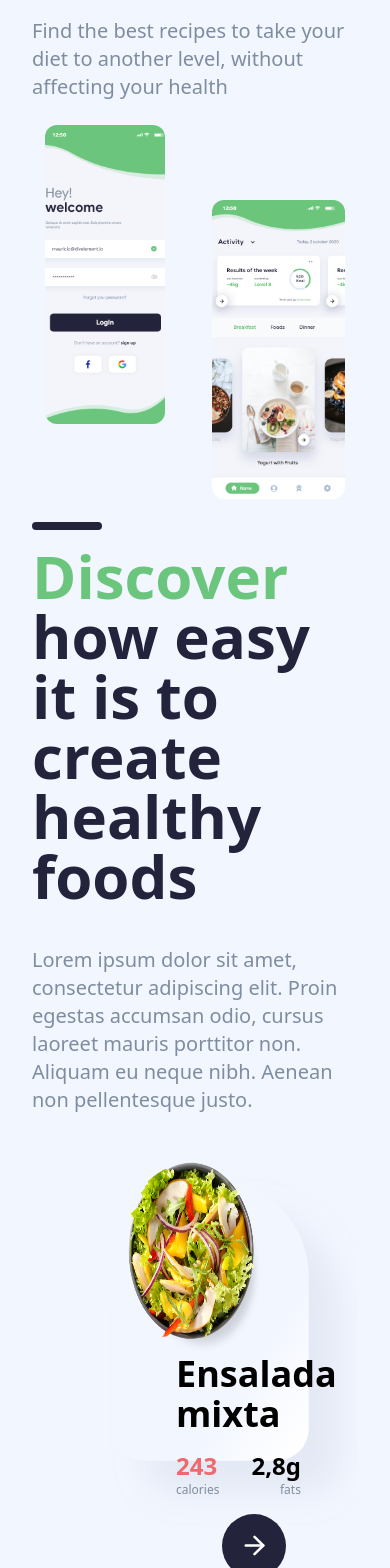
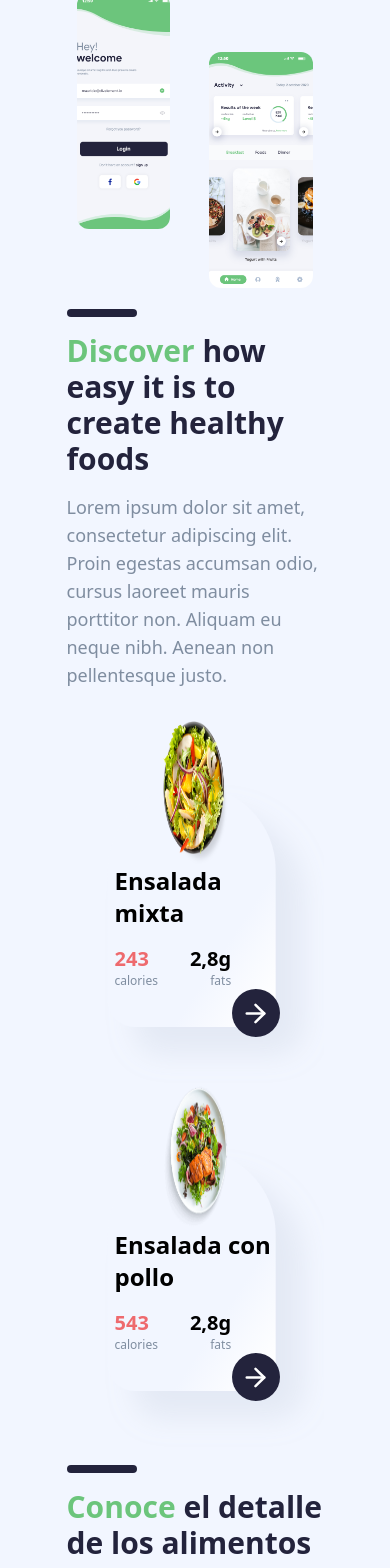
Before and after one commit to jonassarcilla/daietto, a Next.js app: page / in a window 390 px wide. Shown: the part 420-1988 px from the top of the page. Built offline with nearby package versions, Linux system fonts and the light colour scheme.

Commit message:
optimize for smaller mobile size

```diff
--- a/src/components/Footer.js
+++ b/src/components/Footer.js
@@ -2,9 +2,9 @@ import React from 'react'
 
 const Footer = () => {
     return (
-        <footer className="relative flex flex-col container mx-auto px-8 max-w-screen-sm items-center">
+        <footer className="relative flex flex-col container mx-auto px-8 items-center">
             <div className="text-center py-8">
-                <h2 className="font-bold text-5xl flex-auto justify-center items-center py-6">
+                <h2 className="font-bold text-4xl flex-auto justify-center items-center py-6">
                     <a href="/" className="flex flex-row flex-wrap gap-x-6 items-center text-accent">
                         <img src="/assets/daietto_footer_logo.svg" alt="Daeitto" />
                         <span>Daeitto</span>
@@ -26,7 +26,7 @@ const Footer = () => {
             </div>
 
             <div className="pt-6 pb-24">
-                <p className="text-tertiary text-xl">© 2021 Daietto Derechos Reservados.</p>
+                <p className="text-tertiary text-sm">© 2021 Daietto Derechos Reservados.</p>
             </div>
         </footer>
     )
--- a/src/components/Header.js
+++ b/src/components/Header.js
@@ -2,7 +2,7 @@ import React from 'react'
 
 const Header = () => {
     return (
-        <header className="container mx-auto px-8 py-8 flex flex-row flex-wrap gap-x-2 items-center max-w-screen-sm">
+        <header className="container mx-auto px-8 py-8 flex flex-row flex-wrap gap-x-2 items-center">
             <h1 className="font-bold text-2xl flex-auto">
                 <a href="/" className="flex flex-row flex-wrap gap-x-2 items-center text-accent">
                     <img src="/assets/daeitto_mobile_logo.svg" alt="Daeitto" />
--- a/src/components/Main.js
+++ b/src/components/Main.js
@@ -3,25 +3,25 @@ import Image from 'next/image'
 
 const Main = () => {
     return (
-        <main className="relative flex flex-col container mx-auto px-8 max-w-screen-sm">
+        <main className="relative flex flex-col container mx-auto px-8">
             {/* Hero Section */}
            <section className="flex flex-col">
                 <div className="flex flex-col">
                     <div>
                         <img src="/assets/top_divider.svg" alt="Daeitto - Top divider" />
-                        <h3 className="text-muted text-xl py-4">
+                        <h3 className="text-muted text-lg py-4">
                             The diet app, perfect for you
                         </h3>
                     </div>
 
                     <div>
-                        <h2 className="text-accent text-6xl font-bold">
+                        <h2 className="text-accent text-3xl font-bold">
                             <strong className="text-primary">Delicious </strong>
                             healthy food recipes
                         </h2>
                     </div>
                     <div>
-                        <p className="text-muted text-xl py-6">Find the best recipes to take your diet to another level, without affecting your health</p>
+                        <p className="text-muted text-lg py-6">Find the best recipes to take your diet to another level, without affecting your health</p>
                     </div>
                 </div>
 
@@ -42,63 +42,55 @@ const Main = () => {
 
            {/* Feature 1 */}
            <section className="z-10 grid grid-cols-1">
-                <div className="my-4">
+                <div className="mt-4 mb-8">
                     <img src="/assets/top_divider.svg" alt="Daeitto - Top divider" />
-                    <h2 className="text-accent text-6xl font-bold my-4">
+                    <h2 className="text-accent text-3xl font-bold my-4">
                         <strong className="text-primary">Discover </strong>
                         how easy it is to create healthy foods
                     </h2>
-                    <p className="text-muted text-xl pt-6">Lorem ipsum dolor sit amet, consectetur adipiscing elit. Proin egestas accumsan odio, cursus laoreet mauris porttitor non. Aliquam eu neque nibh. Aenean non pellentesque justo.</p>
+                    <p className="text-muted text-lg">Lorem ipsum dolor sit amet, consectetur adipiscing elit. Proin egestas accumsan odio, cursus laoreet mauris porttitor non. Aliquam eu neque nibh. Aenean non pellentesque justo.</p>
                 </div>
 
                 <div>
-                    <div className="h-full relative overflow-hidden py-8">
-                        <div className="">
+                    <div className="h-full relative overflow-hidden">
+                        <div className="bg-recipe-bg pb-12">
                             <div className="relative z-10 flex flex-col justify-center justify-items-center items-center mx-24">
-                                <img className="w-48 h-48 rounded-full" src="/assets/recipe_1.png" alt="Daietto - Recipe 1" width="250" height="250"/>
+                                <img className="w-36 h-36 rounded-full" src="/assets/recipe_1.png" alt="Daietto - Recipe 1" width="250" height="250"/>
                             </div>
-                            <div className="z-10 flex flex-col mx-24">
-                                <h3 className="z-10 text-4xl font-bold ml-12">Ensalada mixta</h3>
-                                <div className="flex z-10 space-x-8 py-4 ml-12">
-                                    <p className="text-2xl font-bold text-accent-2">243<span className="block text-xs font-normal text-right text-muted">calories</span></p>
-                                    <p className="text-2xl font-bold">2,8g<span className="block text-xs font-normal text-right text-muted">fats</span></p>
+                            <div className="z-10 flex flex-col mx-12">
+                                <h3 className="z-10 text-2xl font-bold">Ensalada mixta</h3>
+                                <div className="flex z-10 space-x-8 pt-4">
+                                    <p className="text-xl font-bold text-accent-2">243<span className="block text-xs font-normal text-right text-muted">calories</span></p>
+                                    <p className="text-xl font-bold">2,8g<span className="block text-xs font-normal text-right text-muted">fats</span></p>
                                 </div>
                             </div>
-                            <div class="z-10 flex float-right mx-16">
-                                <button class="z-10 rounded-full float-right bg-accent w-16 h-16 mr-2 flex flex-col justify-center align-middle items-center">
+                            <div class="z-10 flex flex-col items-end">
+                                <button class="z-10 rounded-full bg-accent w-12 h-12 mr-11 flex flex-col justify-center align-middle items-center">
                                     <Image className="z-10" src="/assets/arrow-right.svg" alt="Daietto - Read more" width="21" height="21"/>
                                 </button>
                             </div>
-                        </div>
-
-                        <div className="recipe w-full z-0 flex flex-col justify-center align-middle items-center">
-                            <img className="object-contain" src="/assets/recipe_bg.svg"></img>
                         </div>
                     </div>
                 </div>
 
                 <div>
-                    <div className="h-full relative overflow-hidden py-8">
-                        <div className="">
+                    <div className="h-full relative overflow-hidden">
+                        <div className="bg-recipe-bg pb-12">
                             <div className="relative z-10 flex flex-col justify-center justify-items-center items-center mx-24">
-                                <img className="w-48 h-48 rounded-full" src="/assets/recipe_2.png" alt="Daietto - Recipe 2" width="250" height="250"/>
+                                <img className="w-36 h-36 rounded-full" src="/assets/recipe_2.png" alt="Daietto - Recipe 2" width="250" height="250"/>
                             </div>
-                            <div className="z-10 flex flex-col mx-24">
-                                <h3 className="z-10 text-4xl font-bold ml-12">Ensalada con pollo</h3>
-                                <div className="flex z-10 space-x-8 py-4 ml-12">
-                                    <p className="text-2xl font-bold text-accent-2">543<span className="block text-xs font-normal text-right text-muted">calories</span></p>
-                                    <p className="text-2xl font-bold">2,8g<span className="block text-xs font-normal text-right text-muted">fats</span></p>
+                            <div className="z-10 flex flex-col mx-12">
+                                <h3 className="z-10 text-2xl font-bold">Ensalada con pollo</h3>
+                                <div className="flex z-10 space-x-8 pt-4">
+                                    <p className="text-xl font-bold text-accent-2">543<span className="block text-xs font-normal text-right text-muted">calories</span></p>
+                                    <p className="text-xl font-bold">2,8g<span className="block text-xs font-normal text-right text-muted">fats</span></p>
                                 </div>
                             </div>
-                            <div class="z-10 flex float-right mx-16">
-                                <button class="z-10 rounded-full float-right bg-accent w-16 h-16 mr-2 flex flex-col justify-center align-middle items-center">
+                            <div class="z-10 flex flex-col items-end">
+                                <button class="z-10 rounded-full bg-accent w-12 h-12 mr-11 flex flex-col justify-center align-middle items-center">
                                     <Image className="z-10" src="/assets/arrow-right.svg" alt="Daietto - Read more" width="21" height="21"/>
                                 </button>
                             </div>
-                        </div>
-
-                        <div className="recipe w-full z-0 flex flex-col justify-center align-middle items-center">
-                            <img className="object-contain" src="/assets/recipe_bg.svg"></img>
                         </div>
                     </div>
                 </div>
@@ -108,11 +100,11 @@ const Main = () => {
            <section className="z-10">
                 <div className="my-4">
                     <img src="/assets/top_divider.svg" alt="Daeitto - Top divider" />
-                    <h2 className="text-accent text-6xl font-bold my-4">
+                    <h2 className="text-accent text-3xl font-bold my-4">
                         <strong className="text-primary">Conoce </strong>
                         el detalle de los alimentos que consumes
                     </h2>
-                    <p className="text-muted text-xl pt-6">Lorem ipsum dolor sit amet, consectetur adipiscing elit. Proin egestas accumsan odio, cursus laoreet mauris porttitor non. Aliquam eu neque nibh. Aenean non pellentesque justo.</p>
+                    <p className="text-muted text-lg pt-4">Lorem ipsum dolor sit amet, consectetur adipiscing elit. Proin egestas accumsan odio, cursus laoreet mauris porttitor non. Aliquam eu neque nibh. Aenean non pellentesque justo.</p>
                 </div>
 
                 <div>
--- a/src/pages/index.js
+++ b/src/pages/index.js
@@ -12,7 +12,7 @@ export default function Home() {
         <meta name="viewport" content="width=device-width, initial-scale=1.0"></meta>
       </Head>
 
-      <div className="bg-secondary max-w-smartphone mx-auto">
+      <div className="bg-secondary mx-auto">
         <Header/>
         <Main/>
         <Footer/>
--- a/src/styles/globals.css
+++ b/src/styles/globals.css
@@ -2,12 +2,10 @@
 @tailwind components;
 @tailwind utilities;
 
-
-.recipe img {
-    position: absolute;
-    top: 2em;
-    left: 4em;
-    width: 90%;
+.bg-recipe-bg {
+    background-repeat: no-repeat;
+    background-size: 250px;
+    background-position: top 3.2em left 1.7em;
 }
 
 @media screen and (min-height: 568px) {
--- a/tailwind.config.js
+++ b/tailwind.config.js
@@ -53,8 +53,8 @@ module.exports = {
       },
       screens: {
         'mq-smartphone-pl': {'min-device-width': '320px', 'max-device-width': '480px'}, //Smartphones (portrait and landscape)
-        'mq-smartphone-l': { 'min': '321px' }, //Smartphones (landscape)
-        'mq-smartphone-p': {'max': '320px'}, //Smartphones (portrait)
+        'mq-smartphone-l': { 'min': '321px', 'orientation': 'landscape' }, //Smartphones (landscape)
+        'mq-smartphone-p': {'max': '320px', 'orientation': 'portrait'}, //Smartphones (portrait)
         'mq-ipads': {'min-device-width': '768px', 'max-device-width': '1024px'}, //iPads (portrait and landscape)
         'mq-ipads-l': {'min-device-width': '768px', 'max-device-width': '1024px', 'orientation': 'landscape'}, //iPads (landscape)
         'mq-ipads-p': {'min-device-width': '768px', 'max-device-width': '1024px', 'orientation': 'portrait'}, //iPads (portrait)
```
